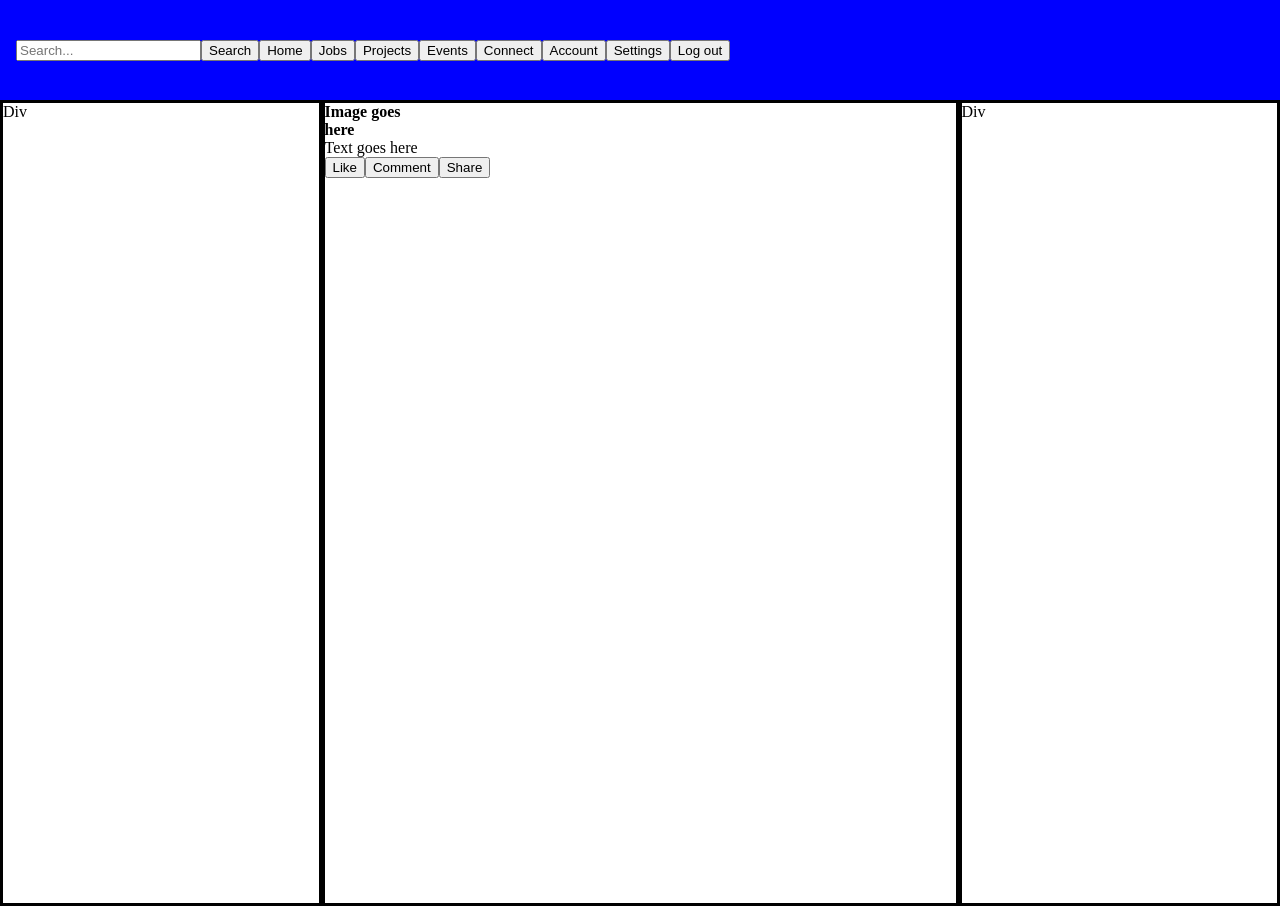
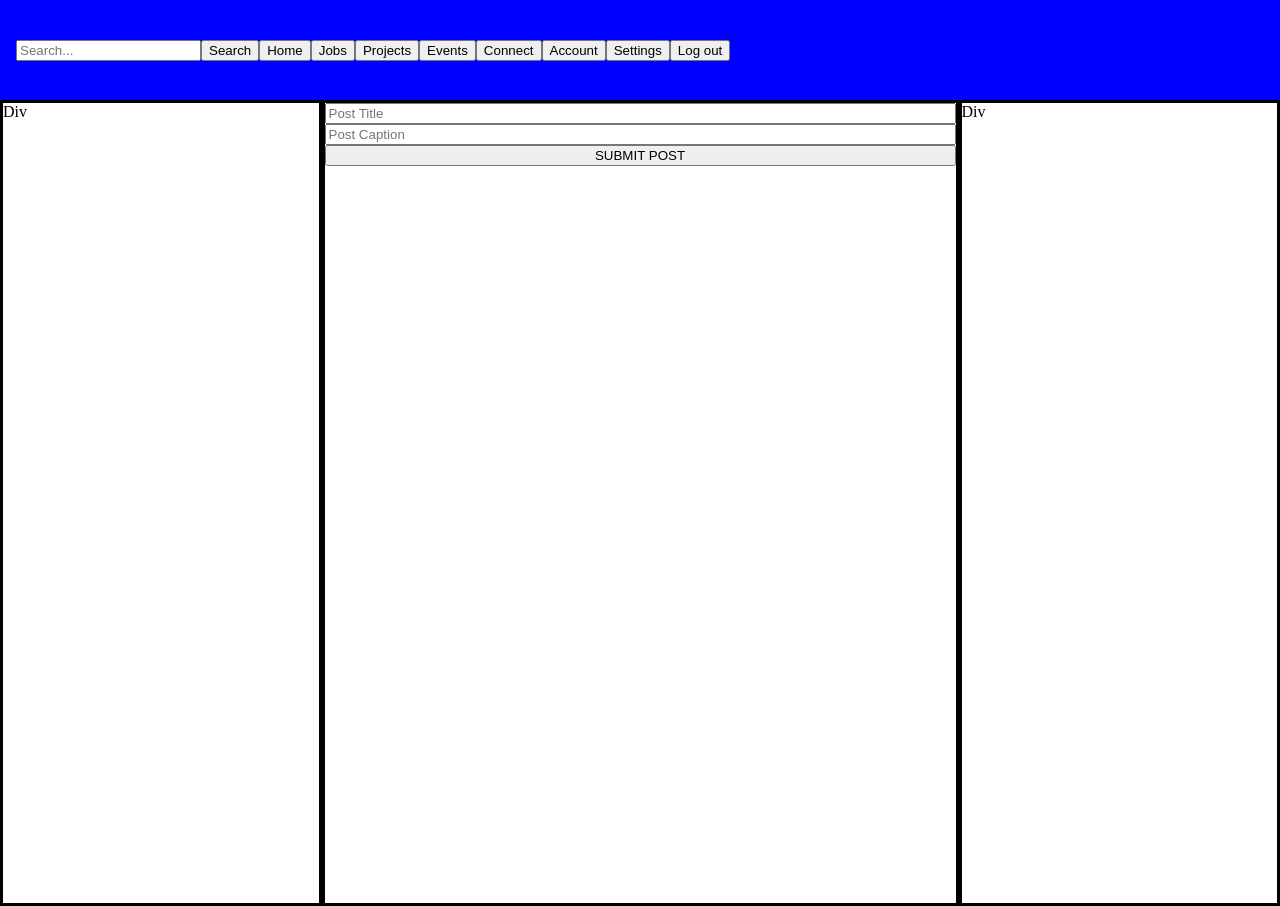
Before and after one commit to SamiBenAmara/coding-site, a React (Vite) app in the folder client/: page /home in a window 1280 px wide. Built offline with nearby package versions, Linux system fonts and the light colour scheme; some icons are missing.

Commit message:
Added frontend create post functionality

```diff
--- a/client/src/api/api.tsx
+++ b/client/src/api/api.tsx
@@ -1,4 +1,4 @@
-import type { User } from "../models/models";
+import type { PostModel, User } from "../models/models";
 
 const BASE_URL = 'http://localhost:8080';
 
@@ -21,7 +21,6 @@ export const signupUser = async (user: User): Promise<void> => {
     } catch (error) {
         console.log(error);
     }
-
 }
 
 export const loginUser = async (email: string, password: string): Promise<void> => {
@@ -39,5 +38,27 @@ export const loginUser = async (email: string, password: string): Promise<void>
     }).catch(err => {
         console.log(err.message);
     })
+}
 
+export const createPost = async (postData: PostModel): Promise<void> => {
+
+    try {
+
+        await fetch(`${BASE_URL}/user/createPost`,  {
+            method: 'POST',
+            headers: {
+                'Content-Type': 'application/json'
+            },
+            body: JSON.stringify(postData)
+        }).then(response => {
+            if (!response.ok) {
+                throw new Error("POST COULD NOT BE CREATED");
+            }
+        }).catch(err => {
+            console.log(err);
+        })
+
+    } catch (err) {
+        console.log(err);
+    }
 }
--- a/client/src/components/HomePage/HomePage.module.css
+++ b/client/src/components/HomePage/HomePage.module.css
@@ -35,3 +35,8 @@
     border-width: 1px;
     border: solid;
 }
+
+.createPostContainer {
+    display: flex;
+    flex-direction: column;
+}
--- a/client/src/components/HomePage/HomePage.tsx
+++ b/client/src/components/HomePage/HomePage.tsx
@@ -1,9 +1,29 @@
-import React from 'react';
+import React, { useState } from 'react';
 import HomePageNavbar from '../HomePageNavbar/HomePageNavbar';
 import styles from './HomePage.module.css';
-import Post from '../Post/Post';
+import { type PostModel } from '../../models/models';
+import { createPost } from '../../api/api';
 
 const HomePage = () => {
+
+  const [postFormData, setPostFormData] = useState<PostModel>({ userId: 1, postTitle: "", postCaption: "" });
+
+  const handleChange = (e: React.ChangeEvent<HTMLInputElement>) => {
+    setPostFormData({ ...postFormData, [e.target.name]: e.target.value });
+  }
+
+  const handleSubmitPost = async () => {
+
+    try {
+
+      await createPost(postFormData);
+
+    } catch (err) {
+      console.log(err);
+    }
+
+  };
+
   return (
     <div className={styles.main}>
         <HomePageNavbar />
@@ -12,7 +32,13 @@ const HomePage = () => {
             Div
           </div>
           <div className={styles.center}>
-            <Post />
+
+            <div className={styles.createPostContainer}>
+              <input name='postTitle' type='text' placeholder='Post Title' onChange={handleChange} />
+              <input name='postCaption' type='text' placeholder='Post Caption' onChange={handleChange} />
+              <button onClick={handleSubmitPost}>SUBMIT POST</button>
+            </div>
+
           </div>
           <div className={styles.right}>
             Div
--- a/client/src/models/models.tsx
+++ b/client/src/models/models.tsx
@@ -22,3 +22,9 @@ export interface SignupResponse {
     lastName: string,
     email: string
 }
+
+export interface PostModel {
+    userId: number,
+    postTitle: string,
+    postCaption: string
+}
```
